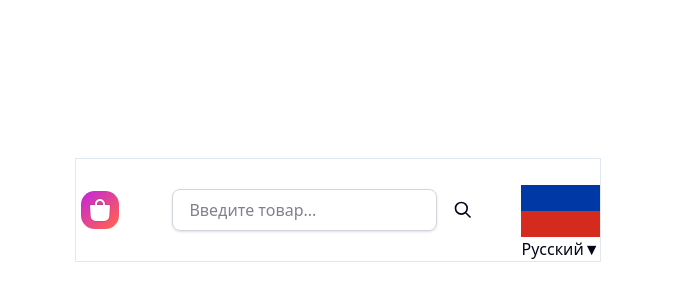
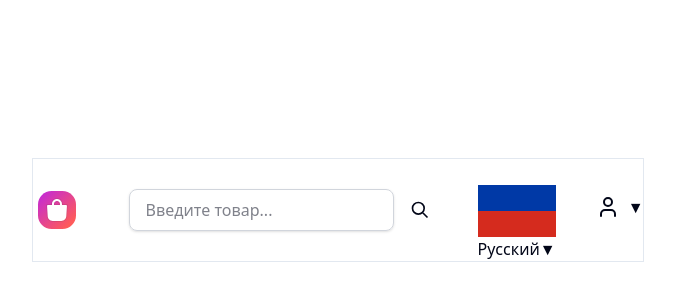
Before and after one commit to sundstorm91/e-commerce-App, a React (Vite) app: page / in a window 1280 px wide. Shown: the part 190-490 px from the top of the page, without its empty margins (302-977 px from the left). Built offline with nearby package versions, Linux system fonts and the light colour scheme.

Commit message:
feat: implemented dropdown component with profile props

```diff
--- a/src/components/app-header/Header.tsx
+++ b/src/components/app-header/Header.tsx
@@ -3,10 +3,15 @@ import iconShop from '../../assets/svg/icons8-galaxy-store.svg';
 import { Search } from '../search/Search';
 import { DropdownList } from './dropDownComponent/DropDownList';
 import { useState } from 'react';
+import { useNavigate } from 'react-router-dom';
 import ru from '../../assets/svg/ru.svg';
 import en from '../../assets/svg/ca.svg';
 import { useLanguageStore } from '@/service/store/language.store';
+import { useUserStore } from '@/service/store/user.store';
+import { useUIstore } from '@/service/store/ui.store';
+import { UserIcon } from 'lucide-react';
 
+/* switch languages */
 interface UILanguages {
   label: 'Русский' | 'English';
   value: 'RU' | 'EN';
@@ -17,14 +22,31 @@ const languages: UILanguages[] = [
   { label: 'English', value: 'EN' },
 ];
 
-/* Если не авторизован */
+/* profile */
 
-/* const notAuth = [
+interface ProfileOption {
+  label: string;
+  value: 'login' | 'register' | 'logout' | 'profile' | 'orders' | 'wishlist';
+}
 
-] */
+const profileOptions = {
+  unauthorized: [
+    { label: 'Войти', value: 'login' } as ProfileOption,
+    { label: 'Зарегистрироваться', value: 'register' } as ProfileOption,
+  ],
+  authorized: [
+    { label: 'Мой профиль', value: 'profile' } as ProfileOption,
+    { label: 'Мои заказы', value: 'orders' } as ProfileOption,
+    { label: 'Избранное', value: 'wishlist' } as ProfileOption,
+    { label: 'Выйти', value: 'logout' } as ProfileOption,
+  ],
+};
 
 export const Header = () => {
   const { currentLanguage, setLanguage } = useLanguageStore();
+  const { currentUser, isAuth, logout } = useUserStore();
+  const { openModal } = useUIstore();
+  const navigate = useNavigate();
 
   const selectedLanguages = languages.find(
     (lang) => lang.value === currentLanguage
@@ -62,6 +84,68 @@ export const Header = () => {
           </div>
         )}
       />
+
+      <DropdownList
+        options={
+          isAuth ? profileOptions.authorized : profileOptions.unauthorized
+        }
+        selectedOption={null}
+        onSelect={(option: ProfileOption) => {
+          switch (option.value) {
+            case 'login':
+              openModal('auth', { mode: 'login' });
+              break;
+            case 'register':
+              openModal('auth', { mode: 'register' });
+              break;
+            case 'logout':
+              logout();
+              break;
+            case 'profile':
+              navigate('/profile');
+              break;
+            case 'orders':
+              navigate('/orders');
+              break;
+            case 'wishlist':
+              navigate('/wishlist');
+              break;
+            default:
+              console.warn('Unknown option:', option.value); // ✅ Защита от будущего
+              break;
+          }
+        }}
+        keyExtractor={(item) => item.value}
+        renderItem={(item) => (
+          <div className="flex items-center">
+            {/* <img src={selectLang.icon} alt={lang.label} /> */}
+            {item.label}
+          </div>
+        )}
+        renderTrigger={(isOpen) =>
+          isAuth ? (
+            <div className="flex items-center gap-2 cursor-pointer">
+              <div className="w-8 h-8 bg-blue-500 rounded-full flex items-center justify-center text-white">
+                {currentUser?.username[0]?.toUpperCase()}
+              </div>
+              <span
+                className={`transition-transform ${isOpen ? 'rotate-180' : ''}`}
+              >
+                ▼
+              </span>
+            </div>
+          ) : (
+            <div className="flex items-center gap-2 cursor-pointer">
+              <UserIcon className="w-6 h-6" />
+              <span
+                className={`transition-transform ${isOpen ? 'rotate-180' : ''}`}
+              >
+                ▼
+              </span>
+            </div>
+          )
+        }
+      />
     </header>
   );
 };
--- a/src/components/app-header/dropDownComponent/DropDownList.tsx
+++ b/src/components/app-header/dropDownComponent/DropDownList.tsx
@@ -2,7 +2,7 @@ import { useEffect, useRef, useState } from 'react';
 
 interface IDropDownProps<T> {
   options: T[] /* массив всего */;
-  selectedOption: T /* конкретно выбраный */;
+  selectedOption: T | null /* конкретно выбраный */;
   onSelect: (option: T) => void /* коллбэк */;
   renderTrigger: (isOpen: boolean) => React.ReactNode;
   renderItem: (item: T) => React.ReactNode;
--- a/src/service/store/ui.store.ts
+++ b/src/service/store/ui.store.ts
@@ -1,23 +1,18 @@
 import type { IAuthModalData, ICartModalData, IProduct } from '@/types/data-types';
 import { create } from 'zustand';
 
-type TModalType = 'product' | 'cart' | 'auth' | 'burger';
+type TModalType = 'cart' | 'auth' | 'productView' | 'burger';
 type TModalData = (IProduct | IAuthModalData | ICartModalData) | null;
 
 interface IUIStore {
     isCartOpen: boolean;
-    isAuthOpen: boolean;
     isProductViewOpen: boolean;
     isBurgerOpen: boolean;
-
     isLoading: boolean;
-   // loadingKeys: Record<string, boolean>; /* пример addCart: false */
     modalData: TModalData | null;
 
-
-    /* notification */
-    /* notification: Notification; */
-
+    /* auth */
+    isAuthOpen: boolean;
 
    openModal: (modalType: TModalType, data?: TModalData) => void;
    closeModal: (modalType: TModalType) => void;
@@ -31,7 +26,6 @@ export const useUIstore = create<IUIStore>((set) => ({
     isProductViewOpen: false,
     modalData: null,
 
-
     openModal(modalType, data) {
         switch(modalType) {
             case 'cart':
@@ -44,7 +38,7 @@ export const useUIstore = create<IUIStore>((set) => ({
                     isAuthOpen: true, modalData: data
                 })
 
-                case 'product':
+                case 'productView':
                 return set({
                     isProductViewOpen: true, modalData: data
                 })
@@ -72,7 +66,7 @@ export const useUIstore = create<IUIStore>((set) => ({
                     isAuthOpen: false
                 })
 
-                case 'product':
+                case 'productView':
                 return set({
                     isProductViewOpen: false
                 })
```
